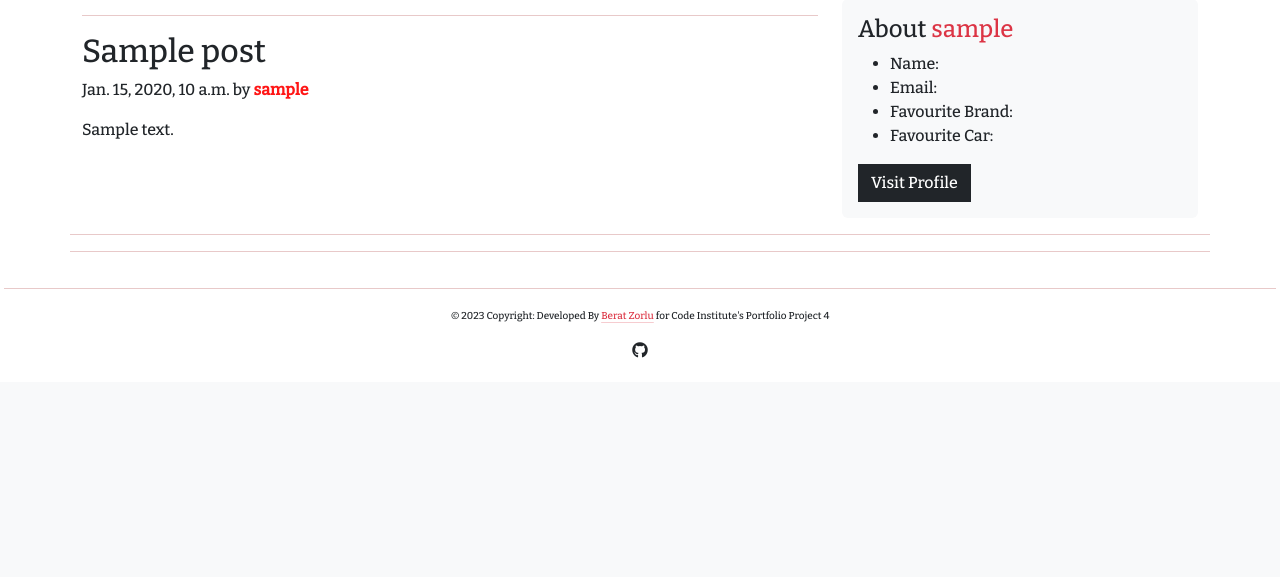
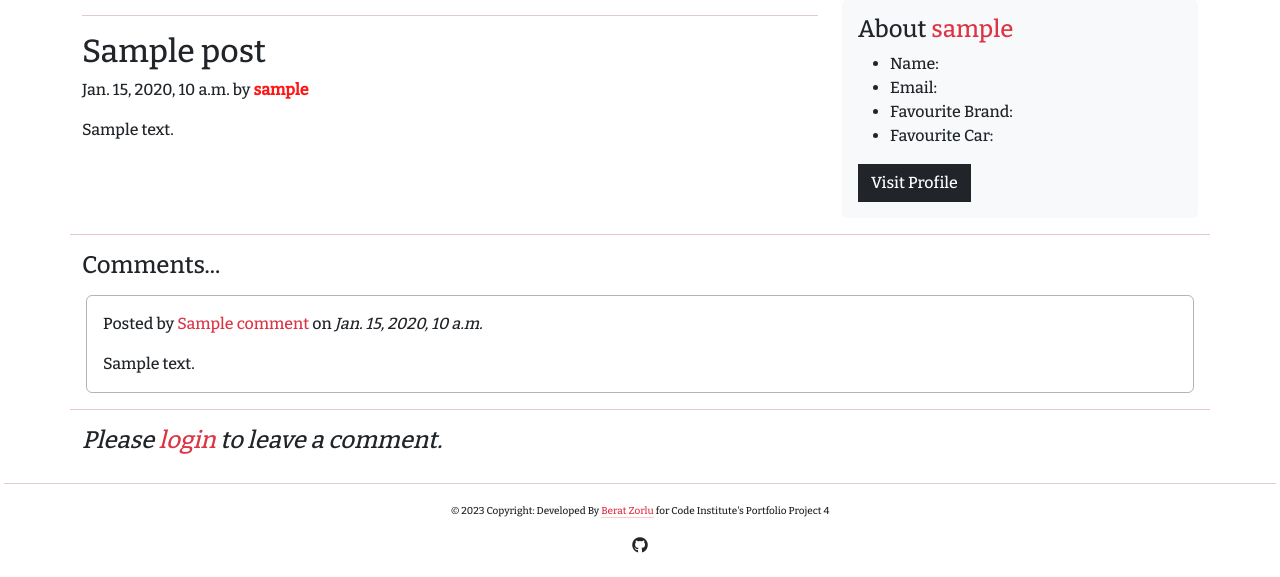
Before and after one commit to beratzorlu/AutoMate, a Django app: page /sample/ in a window 1280 px wide. Shown: the part 555-1132 px from the top of the page. Before the commit the page ends 913 px from the top, so only its background shows below. Run offline with Django 3.2, Linux system fonts and the light colour scheme; tables that the repository leaves empty hold one stand-in row (values such as "Sample post"); some libraries are stand-ins or nearby versions.

Commit message:
Add loop to render comments on template.

```diff
--- a/templates/comments.html
+++ b/templates/comments.html
@@ -1,12 +1,30 @@
 {% block comments %}
 {% load crispy_forms_tags %}
+
+<hr>
+<div>
+    <h4 class="mb-3">Comments...</h4>
+    {% for comment in comments %}
+    <div class="card m-1 mb-3 border border-dark-subtle">
+        <div class="card-body">
+            <p class="fs-6">Posted by <a href="#"
+                class="link-danger link-offset-2 link-underline-opacity-0 link-underline-opacity-75-hover">{{ comment.name }}</a>
+            on <span class="fst-italic">{{ comment.created_on }}</span></p>
+            <p class="card-text">{{ comment.body }}</p>
+        </div>
+    </div>
+    {% endfor %}
+
+</div>
+
 
 <hr>
 
 {% if commented %}
 
 <div class="alert alert-success d-flex align-items-center" role="alert">
-    <svg class="bi flex-shrink-0 me-2" role="img" aria-label="Success:"><use xlink:href="#check-circle-fill"/></svg>
+    <svg class="bi flex-shrink-0 me-2" role="img" aria-label="Success:">
+        <use xlink:href="#check-circle-fill" /></svg>
     <div>
         Success! Your comment has been submitted and waiting admin approval.
     </div>
@@ -22,16 +40,16 @@
 <form method="post" style="margin-top: 1.3em;">
     {% csrf_token %}
     {{ user_comment_form | crispy }}
-    <!-- <div class="form-outline">
-        <textarea class="form-control border border-dark-subtle" rows="4"
-            placeholder="Write your content here..."></textarea>
-    </div> -->
-    <button class="btn btn-dark rounded-0 m-3 border border-danger border-start-0 float-end" type="submit">Submit Comment</button>
+    <button class="btn btn-dark rounded-0 m-3 border border-danger border-start-0 float-end" type="submit">Submit
+        Comment</button>
 </form>
+
+{% else %}
+
+<h4 class="fst-italic">Please <a href="{% url 'account_login' %}"
+        class="link-danger link-underline-opacity-0 link-underline-opacity-100-hover">login</a> to leave a comment.</h4>
 
 {% endif %}
 {% endif %}
 
-<hr>
-
 {% endblock comments %}
```
